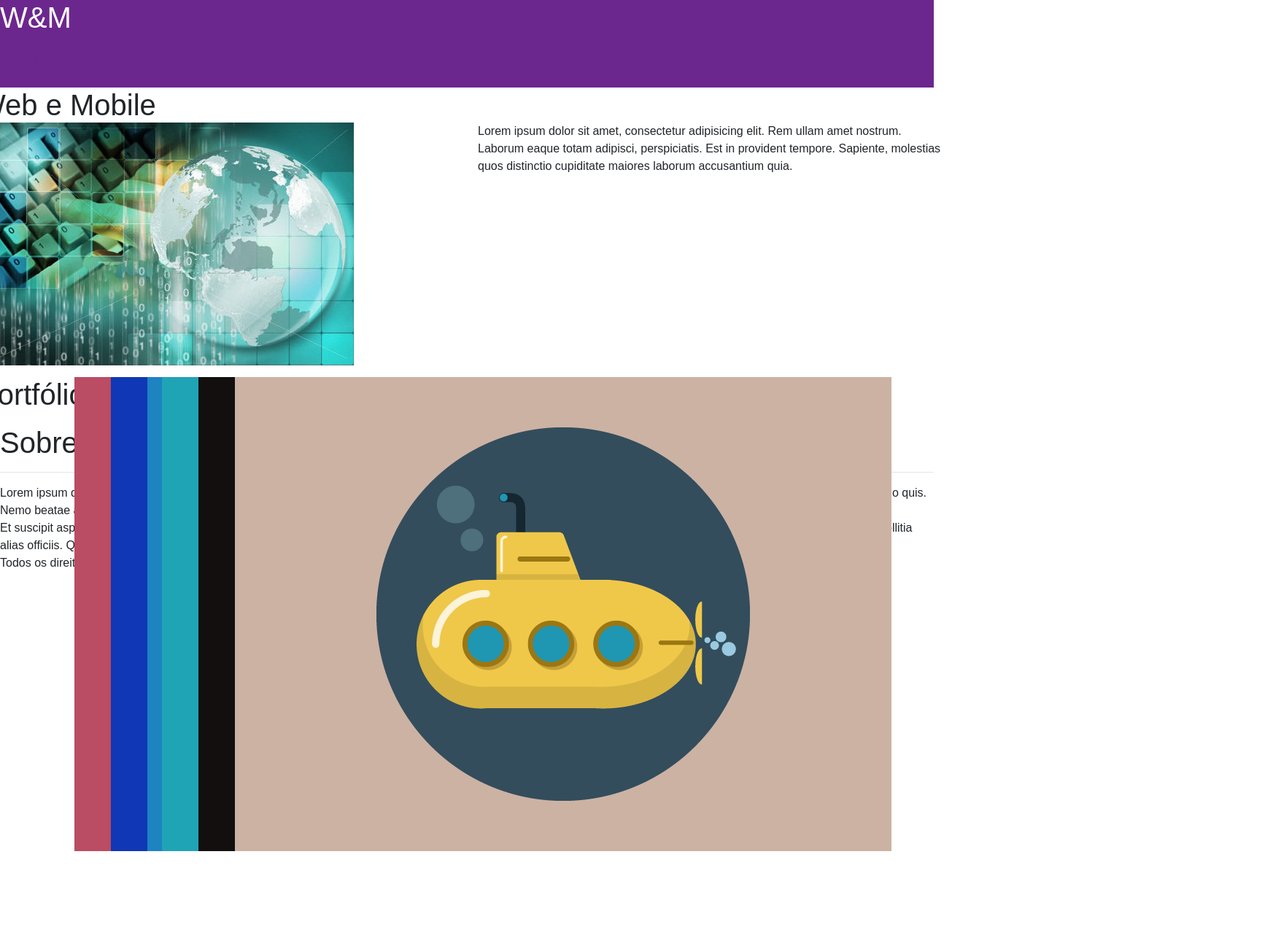
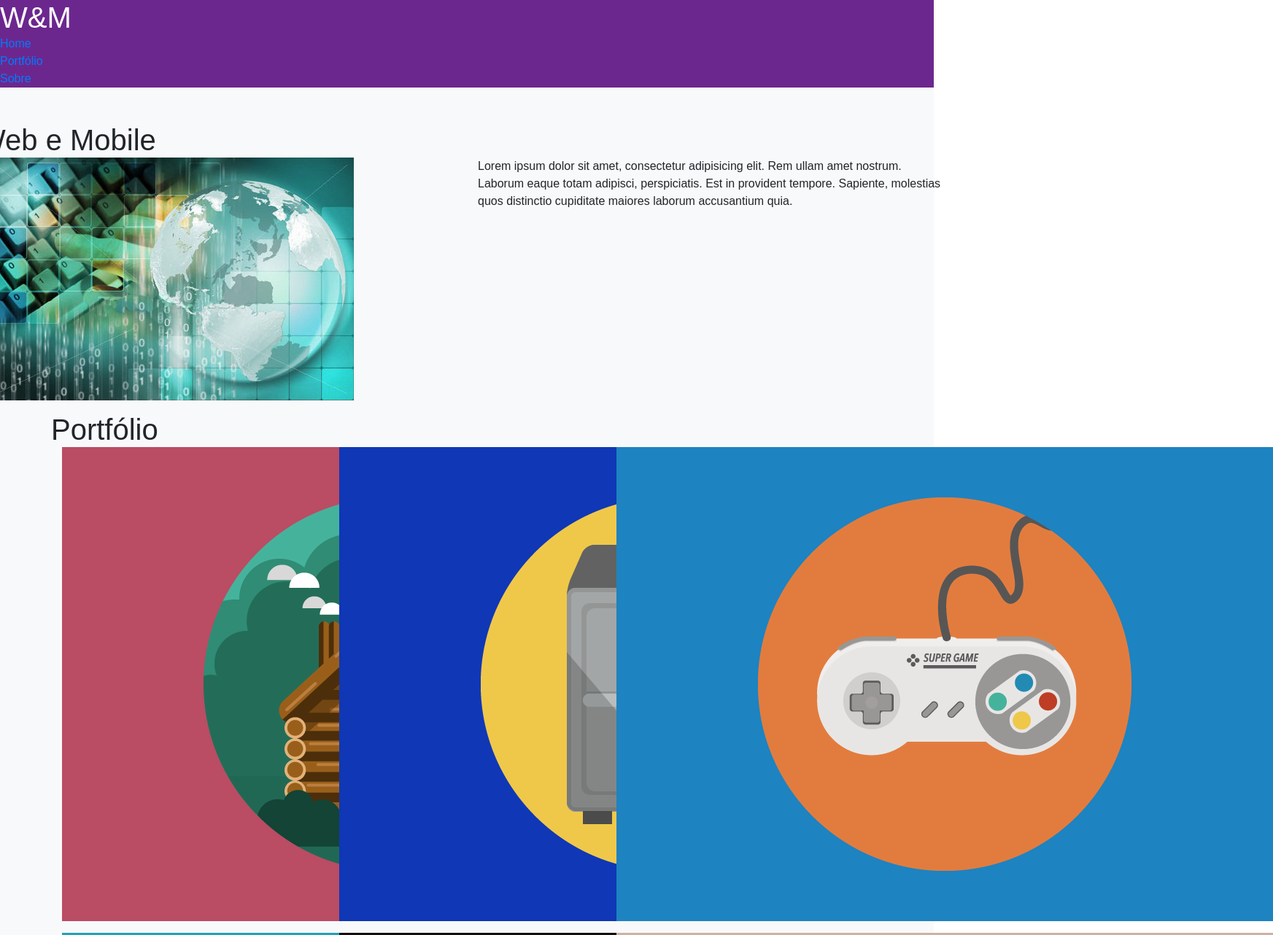
Before and after one commit to carlosdanieldrury/dm121, a website: page atividade2/index.html in a window 1280 px wide. Shown: the top 1282 px of the page at 73% size, 1745 px wide, since content can reach past the window. Before the commit the page ends 1167 px from the top, so only its background shows below. Drawn offline with nearby package versions, Linux system fonts and the light colour scheme.

Commit message:
Add new styles

```diff
--- a/atividade2/index.html
+++ b/atividade2/index.html
@@ -20,55 +20,66 @@
            </nav>
        </header>
 
-       <div id="content">
+       <div id="content" class="album py-5 bg-light">
         <section id="home" class="row">
             <header class="row">
                 <h1>Web e Mobile</h1>
                 <hr/>
             </header>
             <div class="row">
-                <figure class="col span6">
+                <div class="col-md-6">
+                    <figure>
                         <img src="images/home.jpg">
                     </figure>
-                <p class="col span6">Lorem ipsum dolor sit amet, consectetur adipisicing elit. Rem ullam amet nostrum. Laborum eaque totam adipisci, perspiciatis. Est in provident tempore. Sapiente, molestias quos distinctio cupiditate maiores laborum accusantium quia.</p>
+                </div>
+                <div class="col-md-6">
+                        <p>Lorem ipsum dolor sit amet, consectetur adipisicing elit. Rem ullam amet nostrum. Laborum eaque totam adipisci, perspiciatis. Est in provident tempore. Sapiente, molestias quos distinctio cupiditate maiores laborum accusantium quia.</p>
+                </div>
             </div>
         </section>
 
-        <section id="portfolio" class="clearfix row">
+        <div id="portfolio" class="container">
             <header class="row">
                 <h1>Portfólio</h1>
                 <hr/>
             </header>
             <div class="row">
-                <figure class="col span4">
+                <div class="col-md-4">
+                    <figure>
                         <img src="images/portfolio1.png" alt="">
                         <figcaption></figcaption>
                     </figure>
-                <figure class="col span4">
+                </div>
+                <div class="col-md-4">
+                        <figure>
                                 <img src="images/portfolio2.png" alt="">
                                 <figcaption></figcaption>
                             </figure>
-                <figure class="col span4">
+                </div>
+                <div class="col-md-4">
+                        <figure>
                                 <img src="images/portfolio3.png" alt="">
                                 <figcaption></figcaption>
                             </figure>
                 </div>
+
+            </div>
             <div class="row">
-                <figure class="col span4">
+                <figure class="col-md-4">
                     <img src="images/portfolio4.png" alt="">
                     <figcaption></figcaption>
                 </figure>
-                <figure class="col span4">
+                <figure class="col-md-4">
                     <img src="images/portfolio5.png" alt="">
                     <figcaption></figcaption>
                 </figure>
-                <figure class="col span4">
+                <figure class="col-md-4">
                     <img src="images/portfolio6.png" alt="">
                     <figcaption></figcaption>
                 </figure>
             </div>
 
-        </section>
+        </div>
 
         <section id="sobre">
             <header>
--- a/atividade2/scss/custom.scss
+++ b/atividade2/scss/custom.scss
@@ -1,19 +1,15 @@
 // Minhas variaveis
 $myTheme: #6c278e;
+$white: #ffffff;
 
 //Sobrescrita de variaveis SASS
-$primary: $myTheme;
+$danger: $myTheme;
 
 #header {
-    background-color: $primary;
-    color: #ffffff;
+    background-color: $danger;
+    color: $white;
 }
 
-#home header {
-    align-content: center;
+nav {
+
 }
-
-#portfolio figure {
-    width: 50px;
-    height: 50px;
-}
```
Also changed, not shown: atividade2/compile/custom-theme.css, atividade2/compile/custom.css, atividade2/css/style.css (line endings or trailing spaces), 2 other files. Lines whose indentation alone changed are shown as unchanged.
